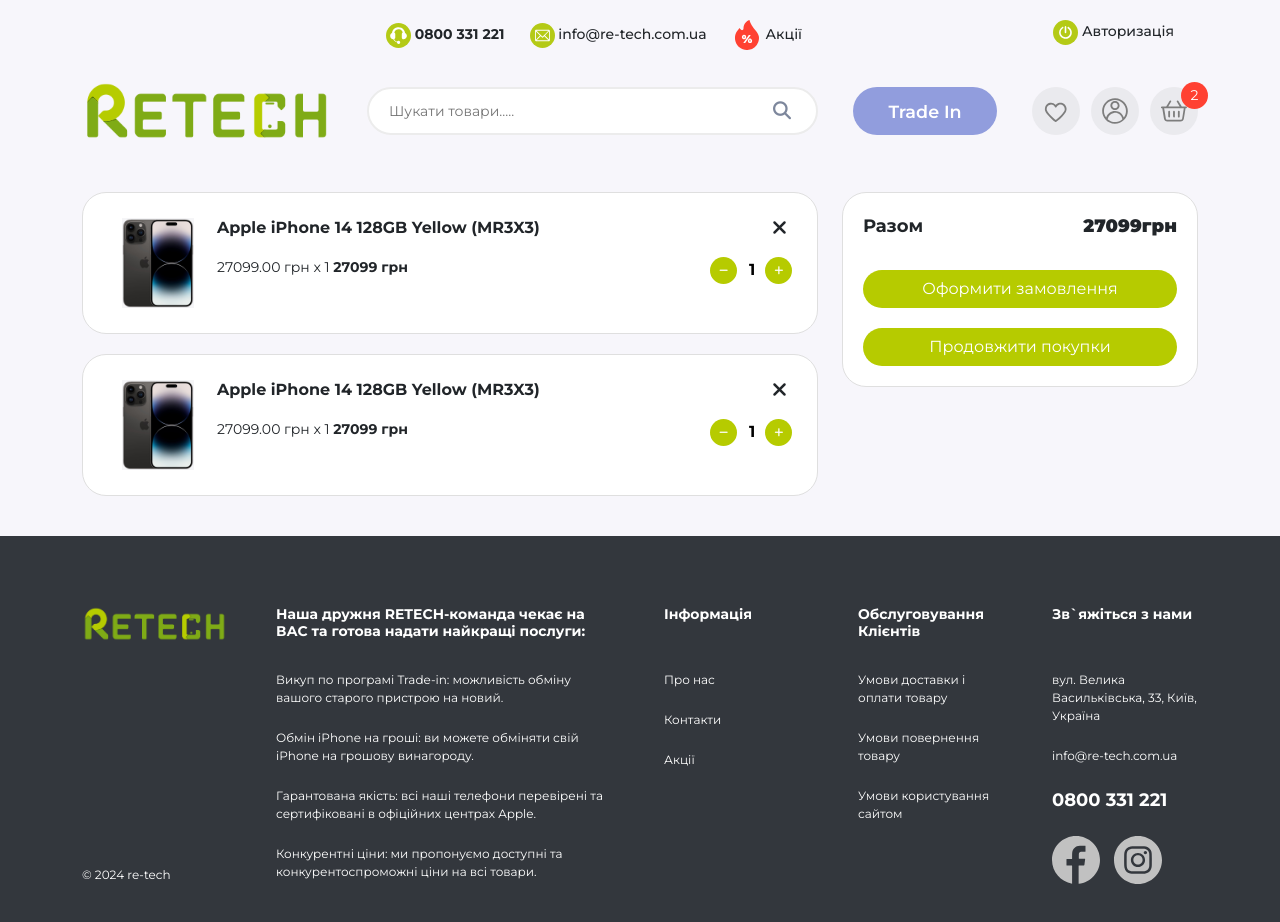
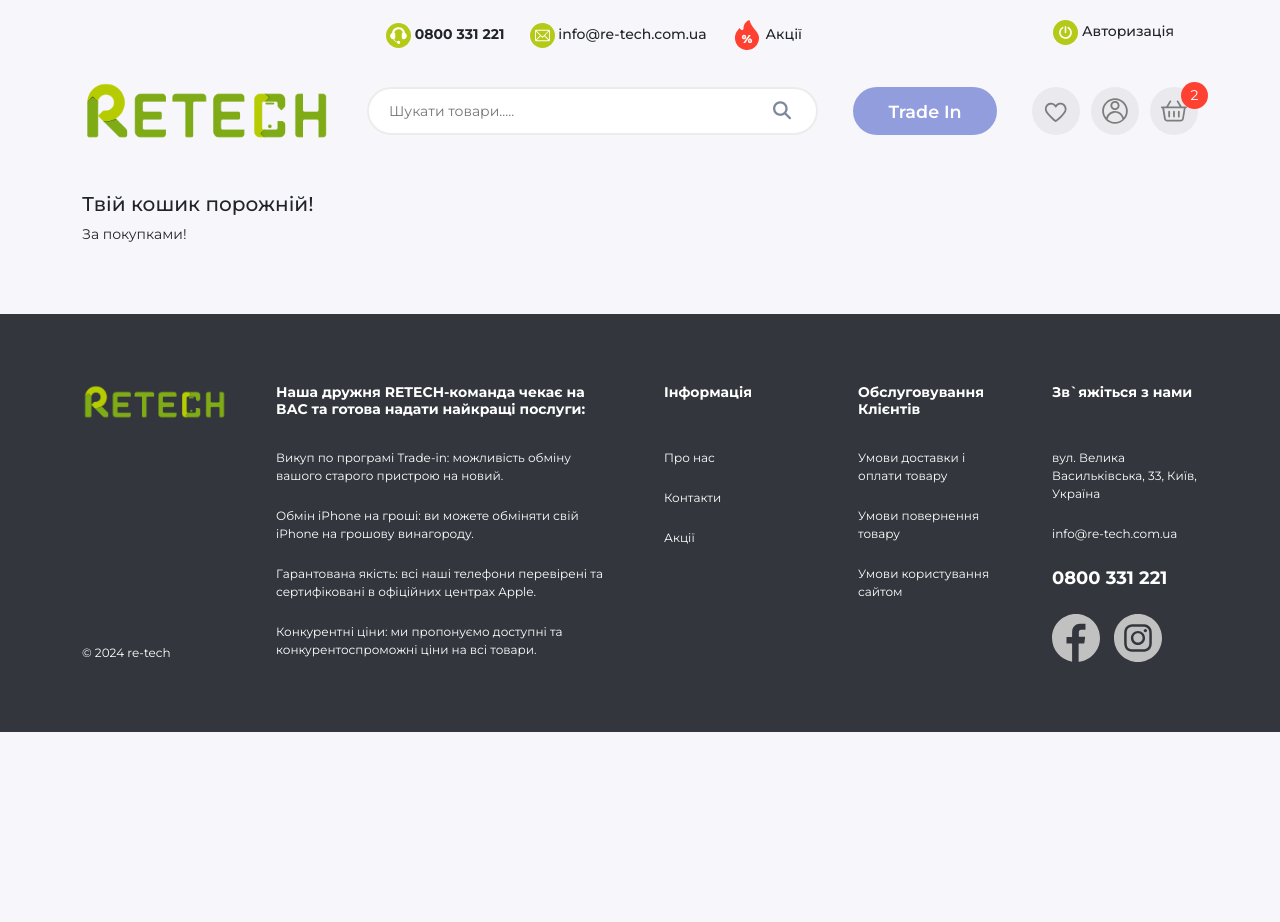
Before and after one commit to SerhiiDenysiuk23/re-tech, a plain HTML site: page index.html in a window 1280 px wide. After the commit the page ends 800 px from the top, so only its background shows below. Drawn offline with nearby package versions, Linux system fonts and the light colour scheme; a web font is replaced by a local one.

Commit message:
Commented cart elements

```diff
--- a/assets/styles/shoping-cart.css
+++ b/assets/styles/shoping-cart.css
@@ -22,6 +22,10 @@
     width: 100%;
     object-fit: contain;
 
+}
+
+.shopping-cart p{
+    min-height: 54px;
 }
 
 
--- a/index.html
+++ b/index.html
@@ -221,90 +221,95 @@
   </section>
 </header>
 <main>
-  <div class="shopping-cart section modalPopUp">
+  <div class="shopping-cart section">
     <div class="container">
       <div class="row">
-        <div class="col-12 col-md-8 col-xxl-9">
-          <div class="shopping-cart-single" id="tr_item_2561">
-              <div class="photo">
-                <img src="assets/img/images/32.jpg" alt="Apple iPhone 14 128GB Yellow (MR3X3)">
-              </div>
-              <div class="content">
-                <div class="d-flex justify-content-between cart-title">
-                  <h6>Apple iPhone 14 128GB Yellow (MR3X3)</h6>
-                  <a href="#" class="close-btn close-danger remove-from-cart" id="remove_from_cart_2561"
-                     iditem="2561"><i class="fa-solid fa-xmark"></i></a>
-                </div>
-                <div class="d-flex justify-content-between mt-3">
-                  <div class="cart-price">
-                    27099.00 грн x 1 <b id="item_total_2561">27099 грн</b>
-                  </div>
-                  <div class="row g-0 cart-qty">
-                    <div class="col-4">
-                      <button type="button" class="minus cat-qty-btn" id="minus_qty_2561"
-                              source="modalUserCartPopUp"><i class="fa-solid fa-minus"></i></button>
-                    </div>
-                    <div class="col-4">
-                      <input type="text" id="qty_2561" class="qty input-number modalPopUp" value="1" iditem="2561"
-                             min="0" max="10" readonly="" source="modalUserCartPopUp">
-                    </div>
-                    <div class="col-4">
-                      <button type="submit" class="plus cat-qty-btn" id="plus_qty_2561"
-                              source="modalUserCartPopUp"><i class="fa-solid fa-plus"></i></button>
-                    </div>
-                  </div>
+        <div class="col-12">
+          <h1>Твій кошик порожній!</h1>
+          <p>За покупками!</p>
+        </div>
 
-                </div>
-              </div>
-          </div>
-          <div class="shopping-cart-single" id="tr_item_2562">
-            <div class="photo">
-              <img src="assets/img/images/32.jpg" alt="Apple iPhone 14 128GB Yellow (MR3X3)">
-            </div>
-            <div class="content">
-              <div class="d-flex justify-content-between cart-title">
-                <h6>Apple iPhone 14 128GB Yellow (MR3X3)</h6>
-                <a href="#" class="close-btn close-danger remove-from-cart" id="remove_from_cart_2562"
-                   iditem="2561"><i class="fa-solid fa-xmark"></i></a>
-              </div>
-              <div class="d-flex justify-content-between mt-3">
-                <div class="cart-price">
-                  27099.00 грн x 1 <b id="item_total_2562">27099 грн</b>
-                </div>
-                <div class="row g-0 cart-qty">
-                  <div class="col-4">
-                    <button type="button" class="minus cat-qty-btn" id="minus_qty_2562"
-                            source="modalUserCartPopUp"><i class="fa-solid fa-minus"></i></button>
-                  </div>
-                  <div class="col-4">
-                    <input type="text" id="qty_2562" class="qty input-number modalPopUp" value="1" iditem="2561"
-                           min="0" max="10" readonly="" source="modalUserCartPopUp">
-                  </div>
-                  <div class="col-4">
-                    <button type="submit" class="plus cat-qty-btn" id="plus_qty_2562"
-                            source="modalUserCartPopUp"><i class="fa-solid fa-plus"></i></button>
-                  </div>
-                </div>
+<!--        <div class="col-12 col-md-8 col-xxl-9">-->
+<!--          <div class="shopping-cart-single" id="tr_item_2561">-->
+<!--              <div class="photo">-->
+<!--                <img src="assets/img/images/32.jpg" alt="Apple iPhone 14 128GB Yellow (MR3X3)">-->
+<!--              </div>-->
+<!--              <div class="content">-->
+<!--                <div class="d-flex justify-content-between cart-title">-->
+<!--                  <h6>Apple iPhone 14 128GB Yellow (MR3X3)</h6>-->
+<!--                  <a href="#" class="close-btn close-danger remove-from-cart" id="remove_from_cart_2561"-->
+<!--                     iditem="2561"><i class="fa-solid fa-xmark"></i></a>-->
+<!--                </div>-->
+<!--                <div class="d-flex justify-content-between mt-3">-->
+<!--                  <div class="cart-price">-->
+<!--                    27099.00 грн x 1 <b id="item_total_2561">27099 грн</b>-->
+<!--                  </div>-->
+<!--                  <div class="row g-0 cart-qty">-->
+<!--                    <div class="col-4">-->
+<!--                      <button type="button" class="minus cat-qty-btn" id="minus_qty_2561"-->
+<!--                              source="modalUserCartPopUp"><i class="fa-solid fa-minus"></i></button>-->
+<!--                    </div>-->
+<!--                    <div class="col-4">-->
+<!--                      <input type="text" id="qty_2561" class="qty input-number modalPopUp" value="1" iditem="2561"-->
+<!--                             min="0" max="10" readonly="" source="modalUserCartPopUp">-->
+<!--                    </div>-->
+<!--                    <div class="col-4">-->
+<!--                      <button type="submit" class="plus cat-qty-btn" id="plus_qty_2561"-->
+<!--                              source="modalUserCartPopUp"><i class="fa-solid fa-plus"></i></button>-->
+<!--                    </div>-->
+<!--                  </div>-->
 
-              </div>
-            </div>
-          </div>
+<!--                </div>-->
+<!--              </div>-->
+<!--          </div>-->
+<!--          <div class="shopping-cart-single" id="tr_item_2562">-->
+<!--            <div class="photo">-->
+<!--              <img src="assets/img/images/32.jpg" alt="Apple iPhone 14 128GB Yellow (MR3X3)">-->
+<!--            </div>-->
+<!--            <div class="content">-->
+<!--              <div class="d-flex justify-content-between cart-title">-->
+<!--                <h6>Apple iPhone 14 128GB Yellow (MR3X3)</h6>-->
+<!--                <a href="#" class="close-btn close-danger remove-from-cart" id="remove_from_cart_2562"-->
+<!--                   iditem="2561"><i class="fa-solid fa-xmark"></i></a>-->
+<!--              </div>-->
+<!--              <div class="d-flex justify-content-between mt-3">-->
+<!--                <div class="cart-price">-->
+<!--                  27099.00 грн x 1 <b id="item_total_2562">27099 грн</b>-->
+<!--                </div>-->
+<!--                <div class="row g-0 cart-qty">-->
+<!--                  <div class="col-4">-->
+<!--                    <button type="button" class="minus cat-qty-btn" id="minus_qty_2562"-->
+<!--                            source="modalUserCartPopUp"><i class="fa-solid fa-minus"></i></button>-->
+<!--                  </div>-->
+<!--                  <div class="col-4">-->
+<!--                    <input type="text" id="qty_2562" class="qty input-number modalPopUp" value="1" iditem="2561"-->
+<!--                           min="0" max="10" readonly="" source="modalUserCartPopUp">-->
+<!--                  </div>-->
+<!--                  <div class="col-4">-->
+<!--                    <button type="submit" class="plus cat-qty-btn" id="plus_qty_2562"-->
+<!--                            source="modalUserCartPopUp"><i class="fa-solid fa-plus"></i></button>-->
+<!--                  </div>-->
+<!--                </div>-->
 
-        </div>
-        <div class="col-12 col-md-4 col-xxl-3">
+<!--              </div>-->
+<!--            </div>-->
+<!--          </div>-->
 
-          <!-- Total Amount -->
-          <div class="cart-total-amount">
-            <ul>
-              <li class="last">Разом<span id="cart_total"><b>27099грн</b></span></li>
-            </ul>
-            <div class="checkout-section">
-              <a href="https://re-tech.com.ua/checkout" class="btn checkout-btn">Оформити замовлення</a>
-              <a href="https://re-tech.com.ua" class="btn checkout-btn">Продовжити покупки</a>
-            </div>
-          </div>
+<!--        </div>-->
+<!--        <div class="col-12 col-md-4 col-xxl-3">-->
 
-        </div>
+<!--          &lt;!&ndash; Total Amount &ndash;&gt;-->
+<!--          <div class="cart-total-amount">-->
+<!--            <ul>-->
+<!--              <li class="last">Разом<span id="cart_total"><b>27099грн</b></span></li>-->
+<!--            </ul>-->
+<!--            <div class="checkout-section">-->
+<!--              <a href="https://re-tech.com.ua/checkout" class="btn checkout-btn">Оформити замовлення</a>-->
+<!--              <a href="https://re-tech.com.ua" class="btn checkout-btn">Продовжити покупки</a>-->
+<!--            </div>-->
+<!--          </div>-->
+
+<!--        </div>-->
         <!--/ End Total Amount -->
       </div>
     </div>
```
